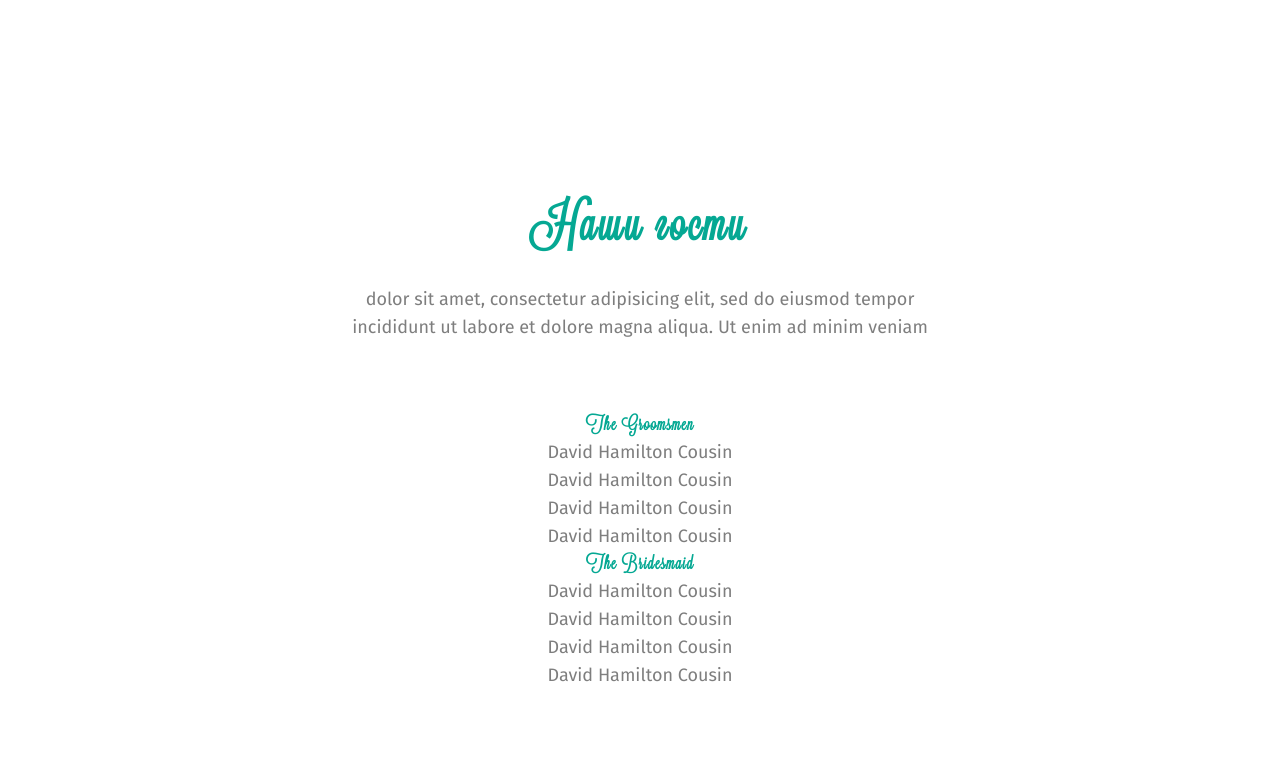
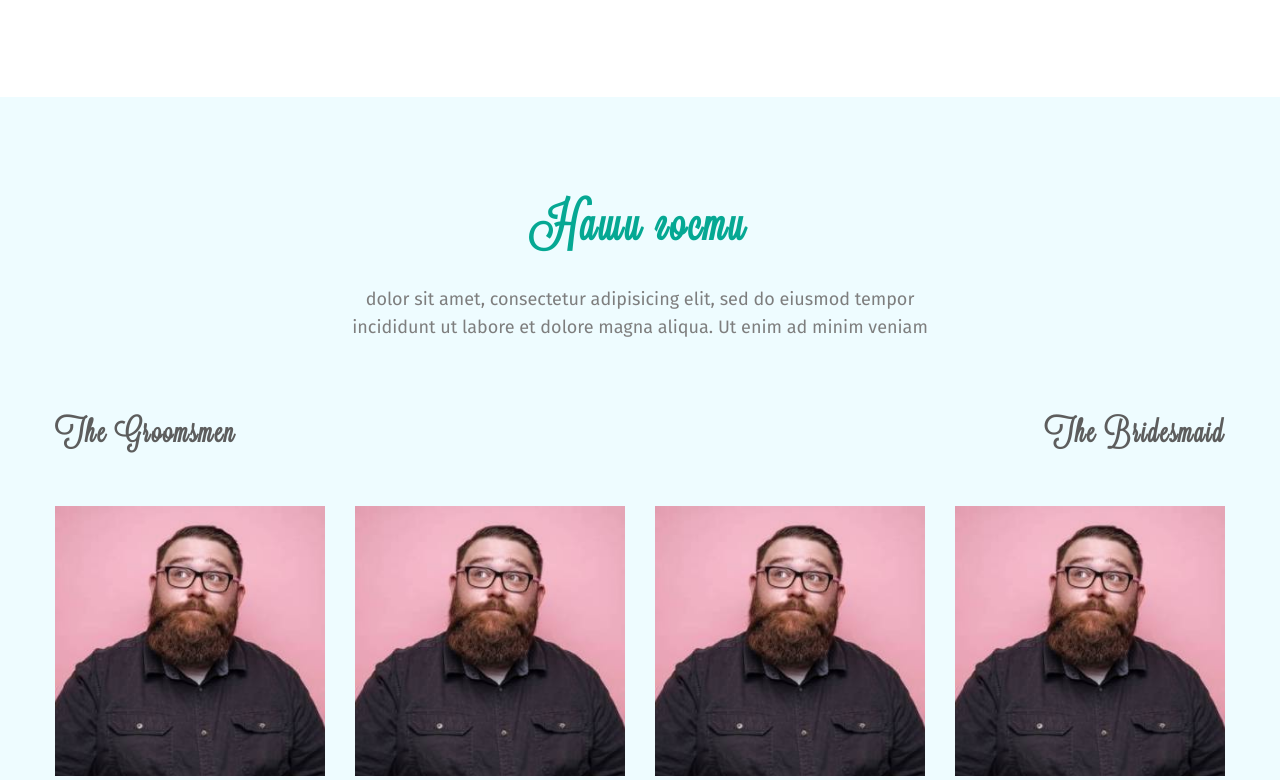
Before and after one commit to artemchepak/wedding, a website: page app/index.html in a window 1280 px wide. Shown: the part 5490-6270 px from the top of the page. Drawn offline with nearby package versions, Linux system fonts and the light colour scheme; files whose address does not match are found by name.

Commit message:
feat: add people section styles

```diff
--- a/app/index.html
+++ b/app/index.html
@@ -6,7 +6,7 @@
     <meta name="viewport" content="width=device-width, initial-scale=1.0">
     <title>Wedding site</title>
     <link rel="preconnect" href="https://fonts.gstatic.com">
-    <link href="https://fonts.googleapis.com/css2?family=Fira+Sans:wght@400;500;600&display=swap" rel="stylesheet">
+    <link href="https://fonts.googleapis.com/css2?family=Fira+Sans:wght@400;500;600;700&display=swap" rel="stylesheet">
     <link rel="stylesheet" href="css/libs.min.css">
     <link rel="stylesheet" href="css/style.min.css">
 </head>
@@ -454,7 +454,7 @@
                         The Groomsmen
                     </h4>
                     <div class="people__items">
-                        <div class="people__item">
+                        <div class="people__item" style="background-image: url('images/img.jpg');">
                             <div class="people__item-info">
                                 <span class="people__item-name">
                                     David Hamilton
@@ -464,7 +464,7 @@
                                 </span>
                             </div>
                         </div>
-                        <div class="people__item">
+                        <div class="people__item" style="background-image: url('images/img.jpg');">
                             <div class="people__item-info">
                                 <span class="people__item-name">
                                     David Hamilton
@@ -474,7 +474,7 @@
                                 </span>
                             </div>
                         </div>
-                        <div class="people__item">
+                        <div class="people__item" style="background-image: url('images/img.jpg');">
                             <div class="people__item-info">
                                 <span class="people__item-name">
                                     David Hamilton
@@ -484,7 +484,7 @@
                                 </span>
                             </div>
                         </div>
-                        <div class="people__item">
+                        <div class="people__item" style="background-image: url('images/img.jpg');">
                             <div class="people__item-info">
                                 <span class="people__item-name">
                                     David Hamilton
@@ -498,11 +498,11 @@
                 </div>
 
                 <div class="people__box">
-                    <h4 class="people__title">
+                    <h4 class="people__title _right">
                         The Bridesmaid
                     </h4>
                     <div class="people__items">
-                        <div class="people__item">
+                        <div class="people__item" style="background-image: url('images/img.jpg');">
                             <div class="people__item-info">
                                 <span class="people__item-name">
                                     David Hamilton
@@ -512,7 +512,7 @@
                                 </span>
                             </div>
                         </div>
-                        <div class="people__item">
+                        <div class="people__item" style="background-image: url('images/img.jpg');">
                             <div class="people__item-info">
                                 <span class="people__item-name">
                                     David Hamilton
@@ -522,7 +522,7 @@
                                 </span>
                             </div>
                         </div>
-                        <div class="people__item">
+                        <div class="people__item" style="background-image: url('images/img.jpg');">
                             <div class="people__item-info">
                                 <span class="people__item-name">
                                     David Hamilton
@@ -532,7 +532,7 @@
                                 </span>
                             </div>
                         </div>
-                        <div class="people__item">
+                        <div class="people__item" style="background-image: url('images/img.jpg');">
                             <div class="people__item-info">
                                 <span class="people__item-name">
                                     David Hamilton
--- a/app/scss/style.scss
+++ b/app/scss/style.scss
@@ -278,4 +278,91 @@
 }
 
 //story end
+//people start
+.people {
+    background-color: $light-green;
+    &__inner {
+        display: flex;
+        flex-direction: row;
+        justify-content: space-between;
+    }
+    &__title {
+        color: $medium-text;
+        font-weight: 700;
+        font-size: 30px;
+        line-height: 45px;
+        text-align: left;
+        margin-bottom: 50px;
+        &._right {
+            text-align: right;
+        }
+    }
+    &__items {
+        display: grid;
+        width: 570px;
+        height: 570px;
+        grid-template-columns: repeat(2, 1fr);
+        grid-template-rows: repeat(2, 1fr);
+        row-gap: 30px;
+        column-gap: 30px;
+    }
+    &__item {
+        background-repeat: no-repeat;
+        background-size: cover;
+        background-position: top center;
+        position: relative;
+        overflow: hidden;
+        &:hover {
+            cursor: pointer;
+            .people__item-info {
+                top: 0;
+                transition: all 0.5s;
+            }
+        }
+    }
+    &__item-info {
+        position: absolute;
+        top: 270px;
+        background-color: $green;
+        color: #fff;
+        text-align: center;
+        padding: 150px 10px 80px;
+        width: 270px;
+        transition: all 0.5s;
+        opacity: 0.9;
+    }
+    &__item-name {
+        display: block;
+        font-size: 20px;
+        line-height: 30px;
+    }
+    &__item-type {
+        font-size: 14px;
+        line-height: 26px;
+        &::after {
+            content: "";
+            position: relative;
+            float: right;
+            margin-right: 60px;
+            top: 12px;
+            background-image: url('../images/white-line.svg');
+            width: 25px;
+            height: 2px;
+            background-size: (100%-0%)
+        }
+        &::before {
+            content: "";
+            position: relative;
+            float: left;
+            margin-left: 60px;
+            top: 1px;
+            background-image: url('../images/white-line.svg');
+            width: 25px;
+            height: 1px;
+            background-size: (100%-0%)
+        }
+    }
+}
+
+//people end
 @import "media";
```
Also changed, not shown: app/css/style.min.css, app/images/white-line.svg (added).
